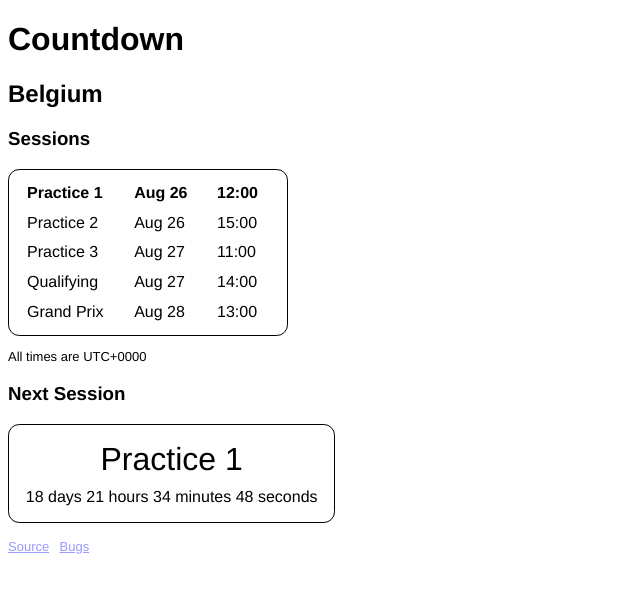
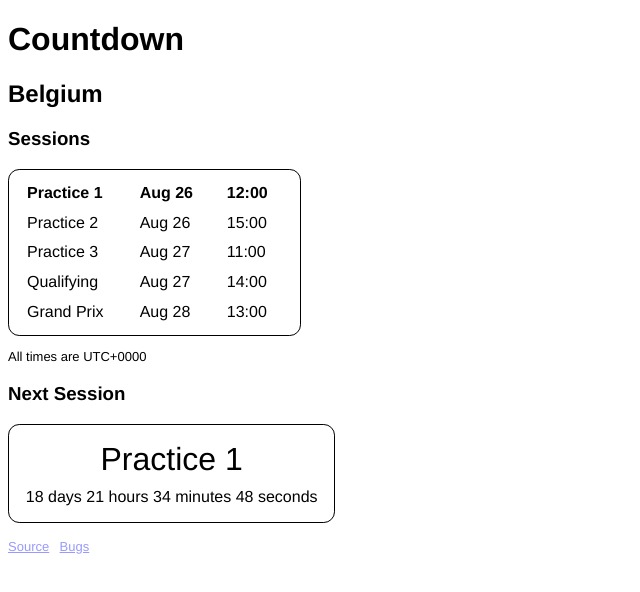
Before and after one commit to jmp/f1cd, a React (Create React App) app: page / in a window 1280 px wide. Shown: the top 592 px of the page, without its empty margins (0-640 px from the left). Built offline with nearby package versions, Linux system fonts and the light colour scheme.

Commit message:
Make table slightly wider

```diff
--- a/src/components/SessionList.css
+++ b/src/components/SessionList.css
@@ -2,7 +2,7 @@ table {
     border: 1px solid;
     border-radius: 0.7em;
     padding: 0.5em;
-    min-width: 210pt;
+    min-width: 220pt;
 }
 
 td {
```
